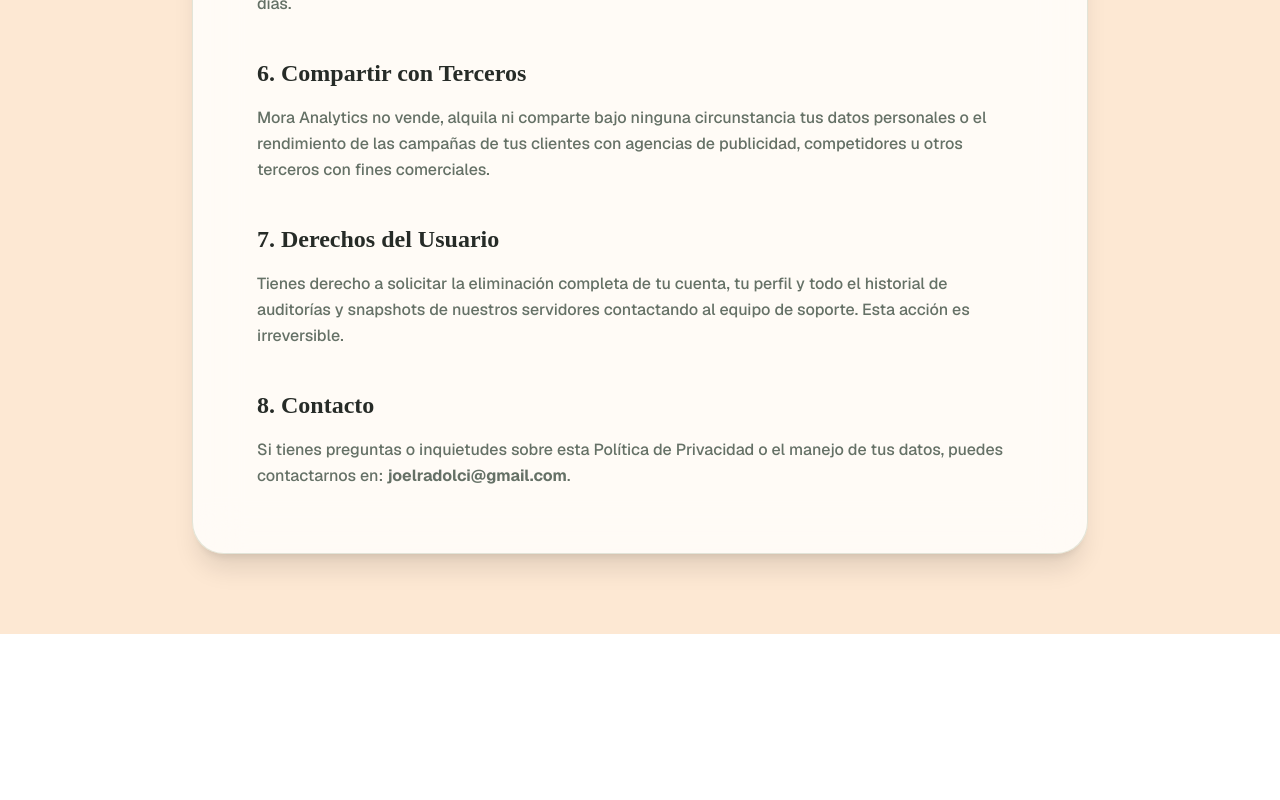
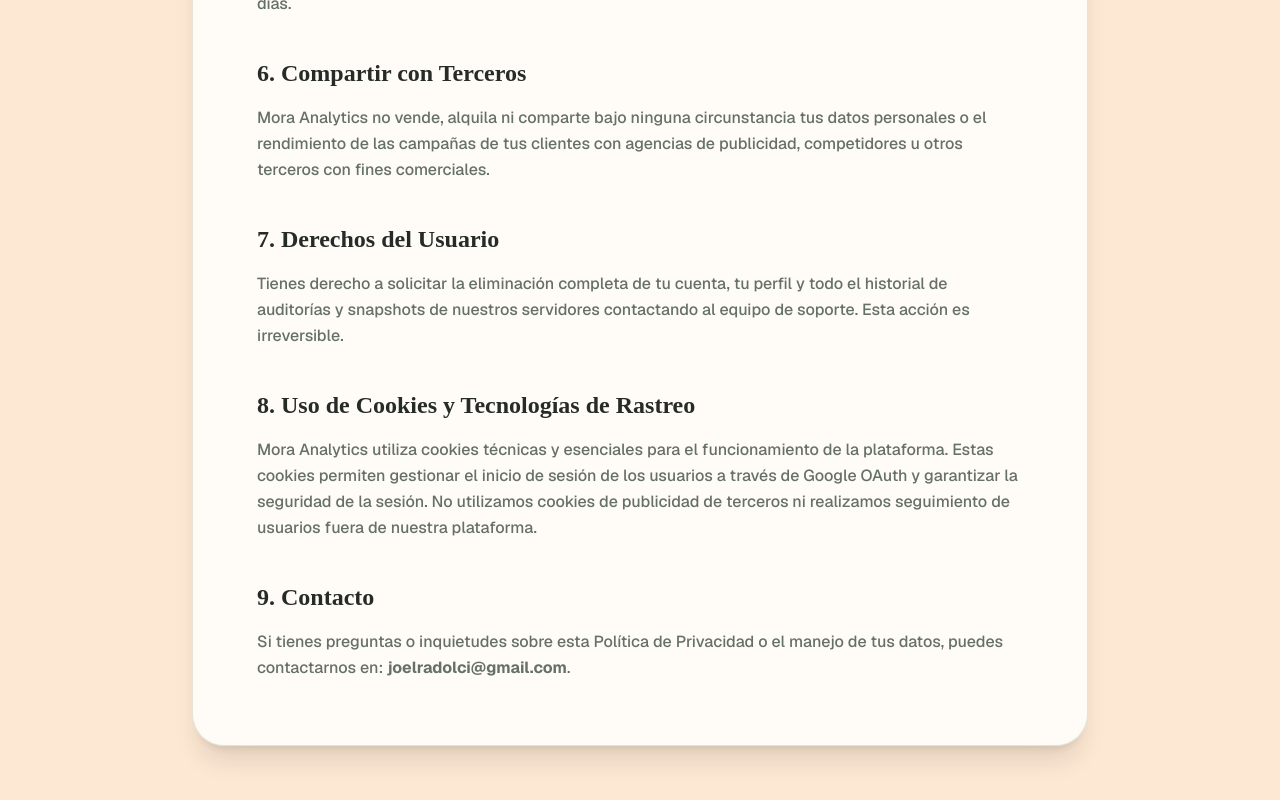
Before and after one commit to joelradolci-byte/morads, a Next.js app: page /privacidad in a window 1280 px wide. Shown: the part 1362-2162 px from the top of the page. Before the commit the page ends 1996 px from the top, so only its background shows below. Built offline with nearby package versions, Linux system fonts and the light colour scheme.

Commit message:
completo

```diff
--- a/app/privacidad/page.tsx
+++ b/app/privacidad/page.tsx
@@ -50,7 +50,12 @@
           </section>
 
           <section>
-            <h2 className="text-2xl font-bold text-[#262B27] mb-4" style={{ fontFamily: "'Playfair Display', serif" }}>8. Contacto</h2>
+            <h2 className="text-2xl font-bold text-[#262B27] mb-4" style={{ fontFamily: "'Playfair Display', serif" }}>8. Uso de Cookies y Tecnologías de Rastreo</h2>
+            <p>Mora Analytics utiliza cookies técnicas y esenciales para el funcionamiento de la plataforma. Estas cookies permiten gestionar el inicio de sesión de los usuarios a través de Google OAuth y garantizar la seguridad de la sesión. No utilizamos cookies de publicidad de terceros ni realizamos seguimiento de usuarios fuera de nuestra plataforma.</p>
+          </section>
+
+          <section>
+            <h2 className="text-2xl font-bold text-[#262B27] mb-4" style={{ fontFamily: "'Playfair Display', serif" }}>9. Contacto</h2>
             <p>Si tienes preguntas o inquietudes sobre esta Política de Privacidad o el manejo de tus datos, puedes contactarnos en: <strong>joelradolci@gmail.com</strong>.</p>
           </section>
         </div>
```
